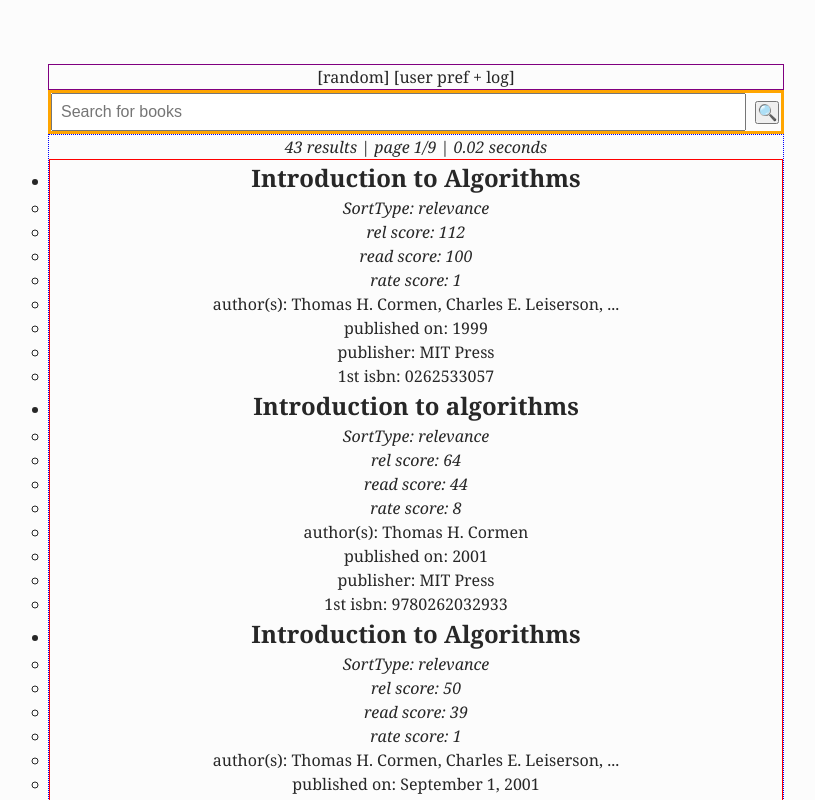
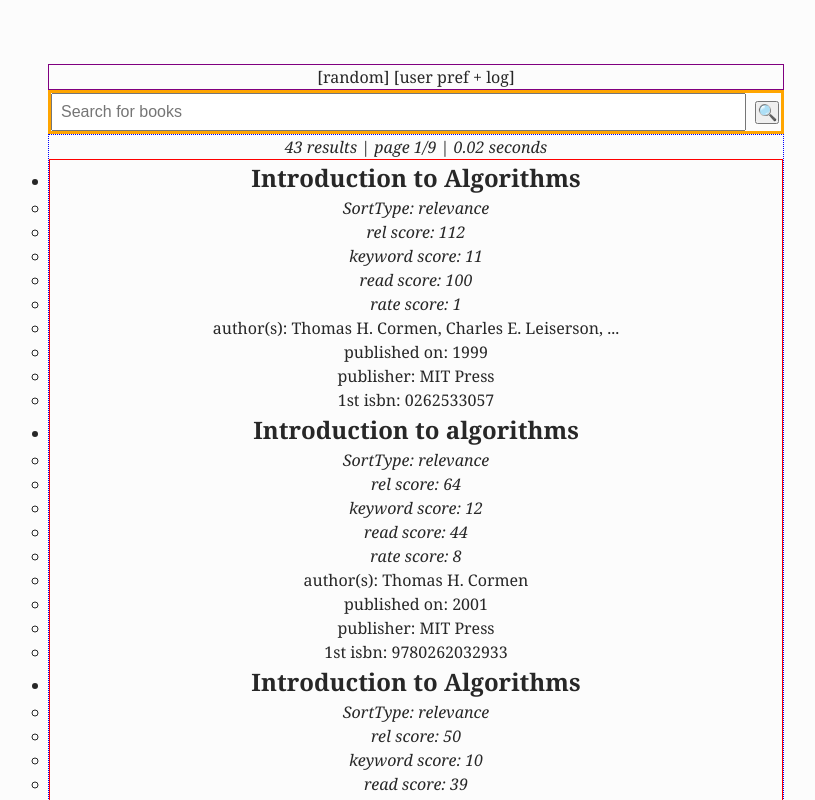
Before and after one commit to protofarer/bookhunter, a React (Vite) app: page / in a window 1280 px wide. Shown: the top 800 px of the page, without its empty margins (224-1039 px from the left). Built offline with nearby package versions, Linux system fonts and the light colour scheme.

Commit message:
fix: list key for results list

```diff
--- a/src/App.tsx
+++ b/src/App.tsx
@@ -81,6 +81,9 @@
     fetchData2();
   };
 
+  if (isLoading) return <Spinner />;
+  if (isError) return <div>error</div>;
+
   return (
     <div className="App">
       <div className="topbar">[random] [user pref + log]</div>
@@ -89,15 +92,11 @@
         onChange={handleSearchInputChange}
         searchText={searchText}
       />
-      {
-        isLoading
-        ? <Spinner />
-        : <Results
-            pageCount={pageCount}
-            results={results2 as SortedResults | undefined ?? results as SortedResults | undefined}
-            ttr={ttr}
-          />
-      }
+      <Results
+        pageCount={pageCount}
+        results={results2 ?? results}
+        ttr={ttr}
+      />
     </div>
   );
 };
--- a/src/components/Results.tsx
+++ b/src/components/Results.tsx
@@ -19,26 +19,21 @@
   );
 
   return (
-    <>
-      {docs && (
     <div className="results">
-          <span className="results-info">
+      <div className="results-info">
         {results?.numFound} results | page {currentPage}/{pageCount} | {(ttr / 1000).toFixed(2)} seconds
-          </span>
-          <ResultsList
-            docs={docs}
-          />
+      </div>
+      {docs &&
+        <ResultsList docs={docs} />
+      }
       <ResultsNav
         pageCount={pageCount}
         currentPage={currentPage}
         onClick={(pg: number) => {
           setCurrentPage(pg);
-              console.log(`set currentpage:`, pg)
         }}
       />
     </div>
-      )}
-    </>
   );
 }
 
@@ -49,7 +44,9 @@
         <div className="results-list">
           <ul>
             {docs.map((doc, idx) => (
-              <ResultsItem doc={doc} key={idx} />
+              <li key={idx}>
+                <ResultsItem doc={doc} />
+              </li>
             ))}
           </ul>
         </div>
@@ -102,23 +99,21 @@
   );
 }
 
-function ResultsItem({ doc, key }: { doc: any; key: number; }) {
+function ResultsItem({ doc }: { doc: any; }) {
   return (
-    <li key={key} className="resultsItem">
-      <ul>
+      <ul className="resultsItem" >
         <h2>{doc.title}</h2>
         <li><em>SortType: {doc.sortType}</em></li>
         <li><em>rel score: {doc.score.relevance}</em></li>
+        <li><em>keyword score: {doc.score.keyword}</em></li>
         <li><em>read score: {doc.score.readlog}</em></li>
         <li><em>rate score: {doc.score.ratingcount}</em></li>
         <li>
-          author(s): {doc.author_name.slice(0,2).join(", ")}{doc.author_name.length > 2 && ", ..."}
+          author(s): {doc.author_name?.slice(0,2).join(", ")}{doc.author_name?.length > 2 && ", ..."}
         </li>
         <li>published on: {doc.publish_date[0]}</li>
         <li>publisher: {doc.publisher?.[0]}</li>
         <li>1st isbn: {doc.isbn?.[0]}</li>
       </ul>
-    </li>
-
   )
 }
```
Lines whose indentation alone changed are shown as unchanged.
